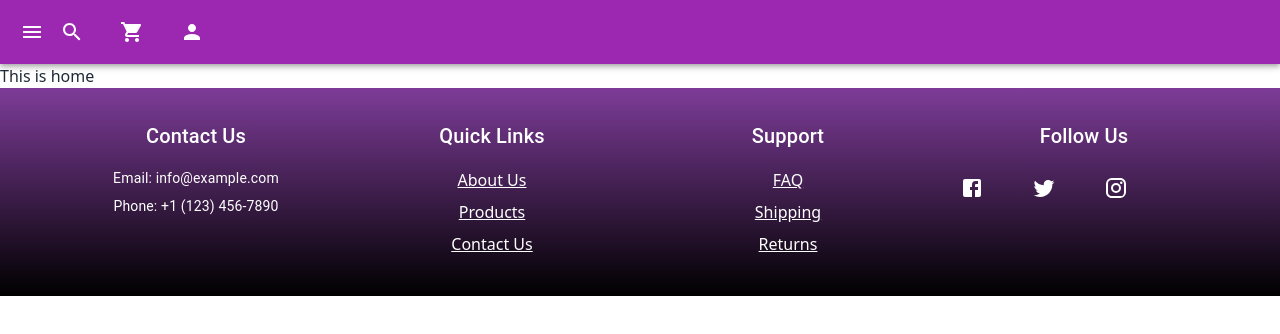
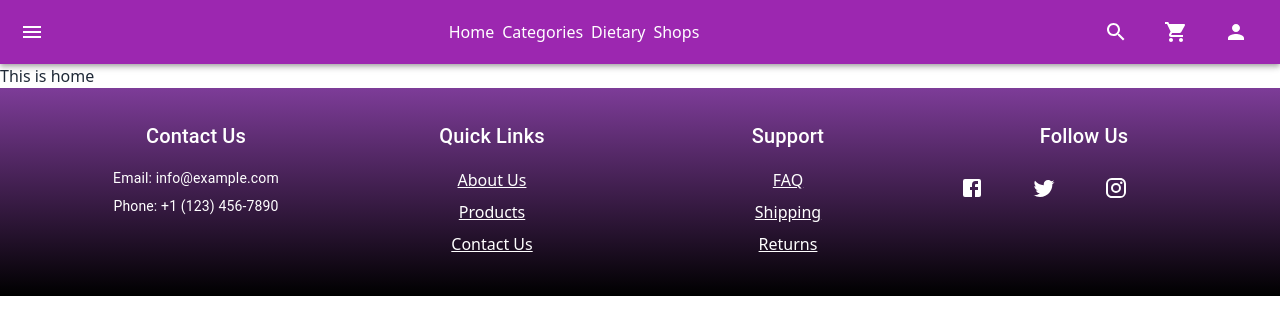
Before and after one commit to mominulhouqe/vegitable-forever, a React (Vite) app: page / in a window 1280 px wide. Shown: the top 334 px of the page. Built offline with nearby package versions, Linux system fonts and the light colour scheme.

Commit message:
updated menu icon

```diff
--- a/src/pages/Shared/Menuber/Menu.jsx
+++ b/src/pages/Shared/Menuber/Menu.jsx
@@ -1,6 +1,7 @@
 import React, { useState } from 'react';
 import { AppBar, Toolbar, IconButton, Drawer, List, ListItem, ListItemText, ListItemIcon, Collapse } from '@mui/material';
 import { Menu as MenuIcon, Close as CloseIcon, Search, ShoppingCart, Person, ExpandMore, ExpandLess } from '@mui/icons-material';
+import { Link } from 'react-router-dom';
 
 const Menu = () => {
   const [isMenuOpen, setMenuOpen] = useState(false);
@@ -21,10 +22,28 @@ const Menu = () => {
   return (
     <>
       <AppBar position="static" color="secondary">
-        <Toolbar>
+        <Toolbar className='flex justify-between'>
           <IconButton edge="start" color="inherit" aria-label="menu" onClick={toggleMenu}>
             {isMenuOpen ? <CloseIcon /> : <MenuIcon />}
           </IconButton>
+          <div className='lg:block hidden'>
+           <div>
+            <ul className='flex gap-2'>
+              <li>
+                <Link to='/'>Home</Link>
+              </li>
+              <li>
+                <Link to='/'>Categories</Link>
+              </li>
+              <li>
+                <Link to='/'>Dietary</Link>
+              </li>
+              <li>
+                <Link to='/'>Shops</Link>
+              </li>
+            </ul>
+           </div>
+          </div>
           <div className="text-white flex items-center gap-5">
             <IconButton color="inherit">
               <Search />
@@ -36,24 +55,31 @@ const Menu = () => {
               <Person />
             </IconButton>
           </div>
+
         </Toolbar>
       </AppBar>
       <Drawer  anchor="left" open={isMenuOpen} onClose={toggleMenu} style={{ width: '600px' }}>
         <List>
           <ListItem button onClick={closeMenu}>
-            <ListItemText primary="About" />
+            <ListItemText primary="Categories" />
           </ListItem>
           <ListItem button onClick={toggleServices}>
-            <ListItemText primary="Services" />
+            <ListItemText primary="Dietary" />
             {isServicesOpen ? <ExpandLess /> : <ExpandMore />}
           </ListItem>
           <Collapse in={isServicesOpen} timeout="auto" unmountOnExit>
             <List component="div" disablePadding>
               <ListItem button onClick={closeMenu}>
-                <ListItemText primary="Service 1" />
+                <ListItemText primary="- Vegetarian" />
               </ListItem>
               <ListItem button onClick={closeMenu}>
-                <ListItemText primary="Service 2" />
+                <ListItemText primary="- Kakogenic" />
+              </ListItem>
+              <ListItem button onClick={closeMenu}>
+                <ListItemText primary="- Mediterranean" />
+              </ListItem>
+              <ListItem button onClick={closeMenu}>
+                <ListItemText primary="- Organic" />
               </ListItem>
               {/* Add more services as needed */}
             </List>
```
